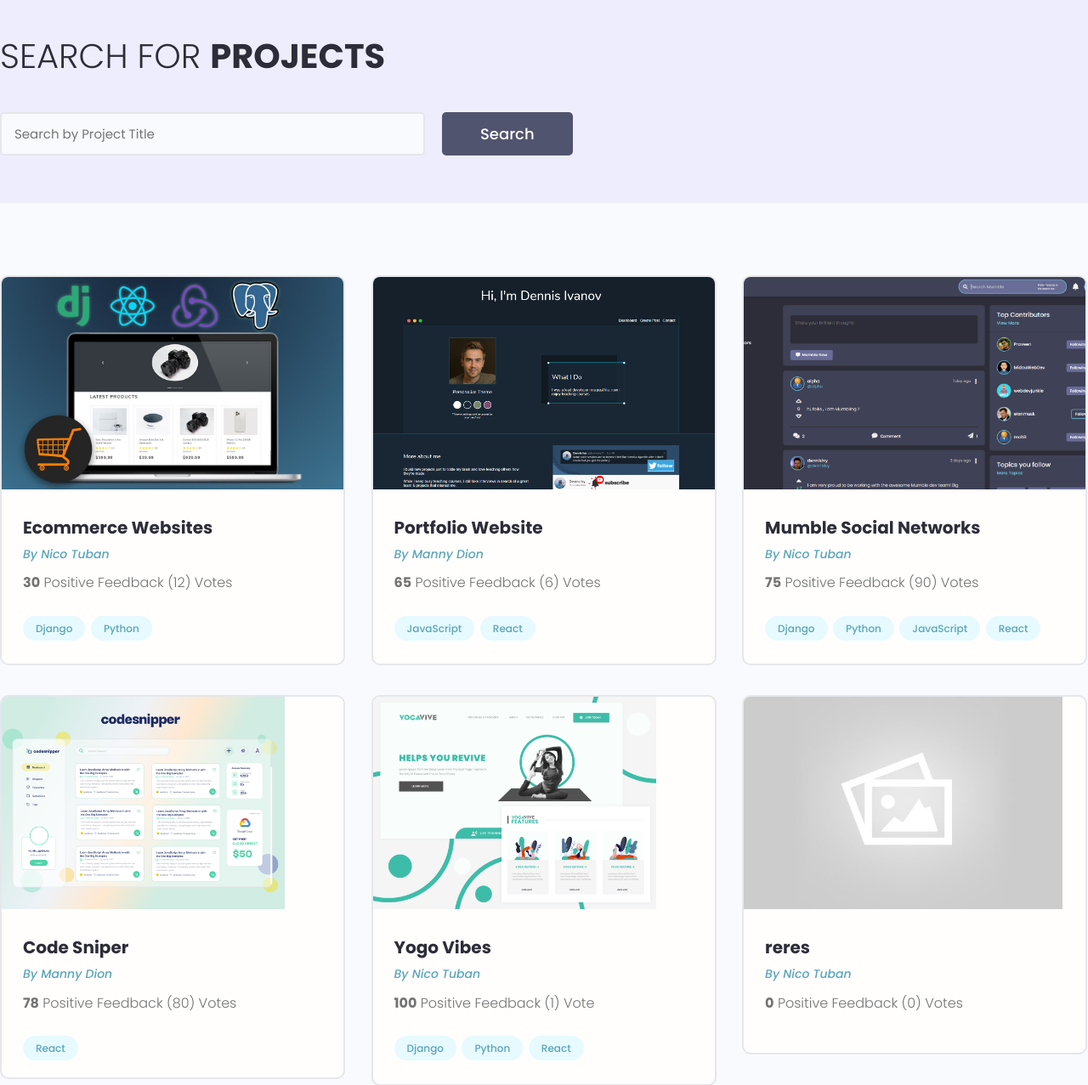
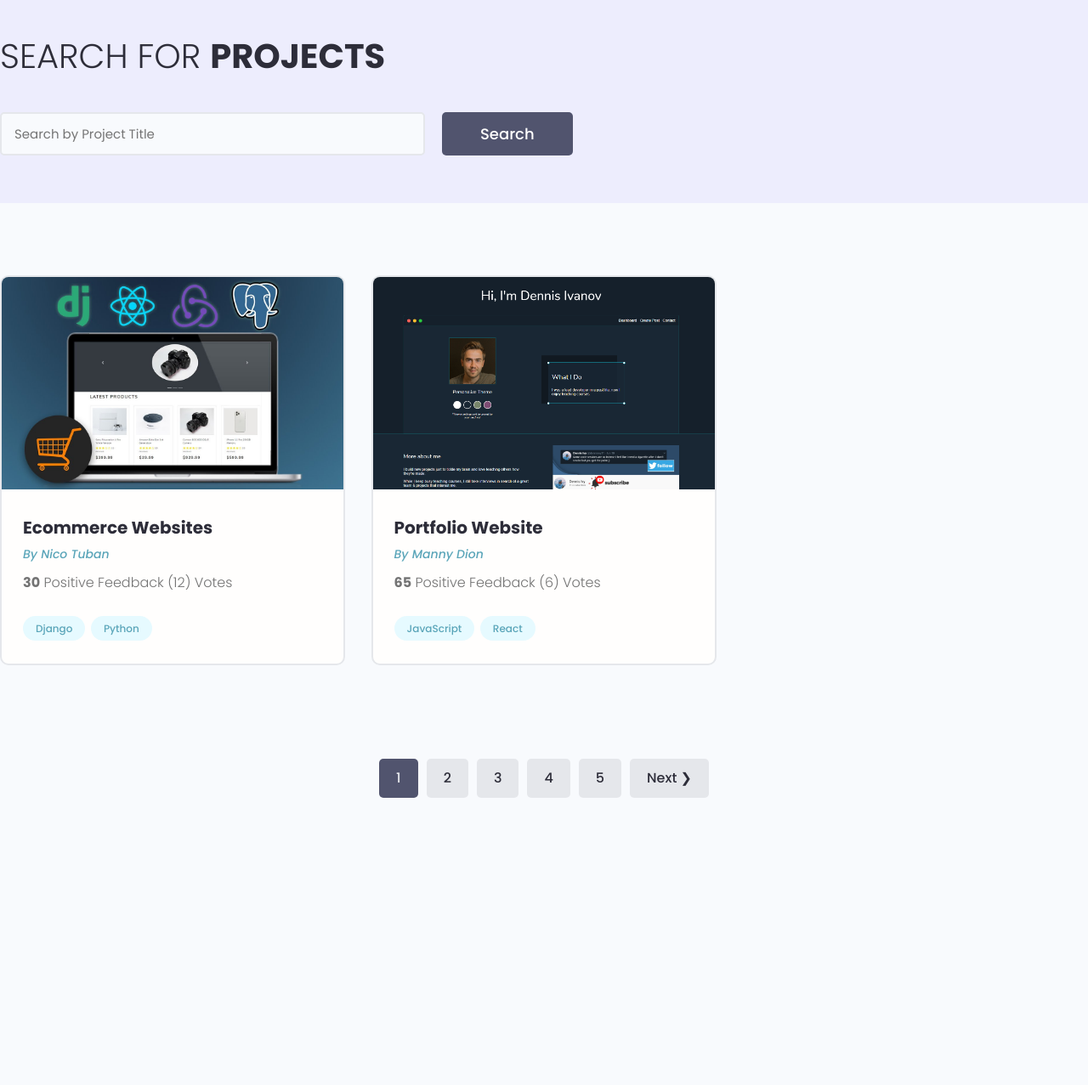
Before and after one commit to papanics/devsearch, a Django app: page /projects/ in a window 1280 px wide. Shown: the part 78-1355 px from the top of the page at 85% size. After the commit the page ends 1017 px from the top, so only its background shows below. Run offline with Django 4.2, Linux system fonts and the light colour scheme; data comes from the database, SQL or seed files in the repository; some libraries are stand-ins or nearby versions.

Commit message:
Search + Pagination using JSscript

```diff
--- a/dev_apps/templates/dev_apps/projects.html
+++ b/dev_apps/templates/dev_apps/projects.html
@@ -10,7 +10,7 @@
         </div>
 
         <div class="hero-section__search">
-          <form class="form" action="{% url 'projects' %}" method="get">
+          <form id="searchForm" class="form" action="{% url 'projects' %}" method="get">
             <div class="form__field">
               <label for="formInput#search">Search By Projects </label>
               <input class="input input--text" id="formInput#search" type="text" name="search_query"
--- a/dev_apps/views.py
+++ b/dev_apps/views.py
@@ -11,7 +11,7 @@
 
 def projects(request):
     projects, search_query = searchProjects(request)
-    custom_range, projects = paginateProjects(request, projects, 6)
+    custom_range, projects = paginateProjects(request, projects, 2)
 
 
     context = {'projects': projects, 'search_query': search_query, 'custom_range': custom_range}
--- /dev/null
+++ b/static/js/main.js
@@ -0,0 +1,21 @@
+
+        // get seact form and page links
+        let searchForm = document.getElementById('searchForm')
+        let pageLinks = document.getElementsByClassName('page-link')
+
+        //ensure searchform exists
+        if(searchForm){
+            for(let i=0; pageLinks.length > i; i++) {
+                pageLinks[i].addEventListener('click', function (e) {
+                    e.preventDefault()
+                    // get the data attribute
+                    let page = this.dataset.page
+                    //add hidden search input to form
+                    searchForm.innerHTML += `<input value=${page} name="page" hidden/>`
+
+
+                    //SUBMIT FORM
+                    searchForm.submit()
+                })
+            }
+        }
--- a/templates/pagination.html
+++ b/templates/pagination.html
@@ -1,25 +1,25 @@
 
 
 {% if queryset.has_other_pages %}  <!-- if there is no next pages available, the pagination will not show up -->
-    <d%%iv class="pagination">
+    <div class="pagination">
         <ul class="container">
 
           {% if queryset.has_previous %}
-          <li><a href="?page={{projects.previous_page_number}}" class="btn page-link ">&#10094; Prev</a></li>
+          <li><a href="?page={{projects.previous_page_number}}" class="btn page-link " data-page="{{projects.previous_page_number}}">&#10094; Prev</a></li>
           {% endif %}
 
 
           {% for page in custom_range %}
 
           {% if page == queryset.number %}
-          <li><a href="?page={{page}}" class="btn page-link btn--sub">{{page}}</a></li>
+          <li><a href="?page={{page}}" class="btn page-link btn--sub" data-page="{{page}}">{{page}}</a></li>
           {% else %}
-          <li><a href="?page={{page}}" class="btn page-link">{{page}}</a></li>
+          <li><a href="?page={{page}}" class="btn page-link" data-page="{{page}}">{{page}}</a></li>
           {% endif %}
           {% endfor %}
 
           {% if queryset.has_next %}
-          <li><a href="?page={{projects.next_page_number}}" class="btn page-link "&#10094>Next &#10095;</a></li>
+          <li><a href="?page={{projects.next_page_number}}" class="btn page-link " data-page="{{projects.next_page_number}}">Next &#10095;</a></li>
           {% endif %}
         </ul>
     </div>
--- a/users/templates/users/profiles.html
+++ b/users/templates/users/profiles.html
@@ -11,7 +11,7 @@
             </div>
 
             <div class="hero-section__search">
-              <form class="form" action="{% url 'profiles' %}" method="get">
+              <form id="searchForm" class="form" action="{% url 'profiles' %}" method="get">
                 <div class="form__field">
                   <label for="formInput#search">Search Developers </label>
                   <input class="input input--text" id="formInput#search" type="text" name="search_query" value="{{search_query}}"
```
